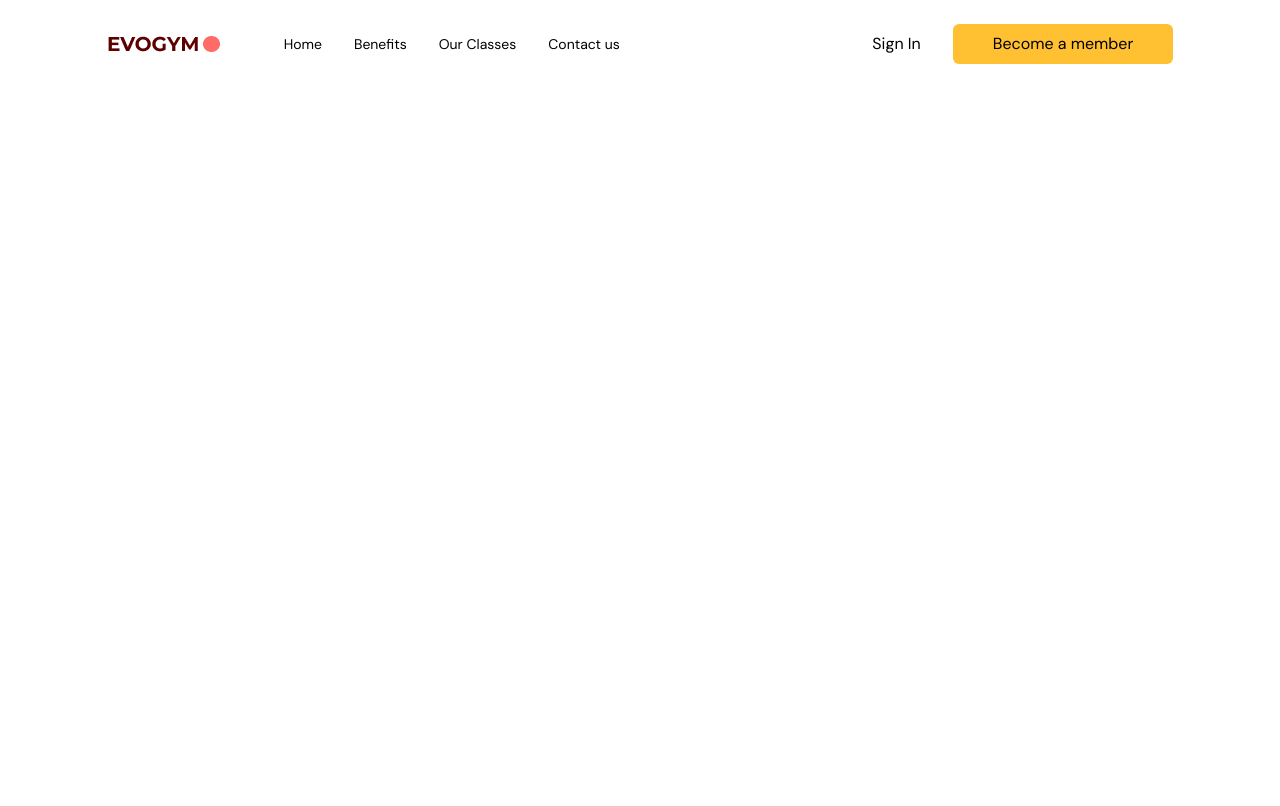
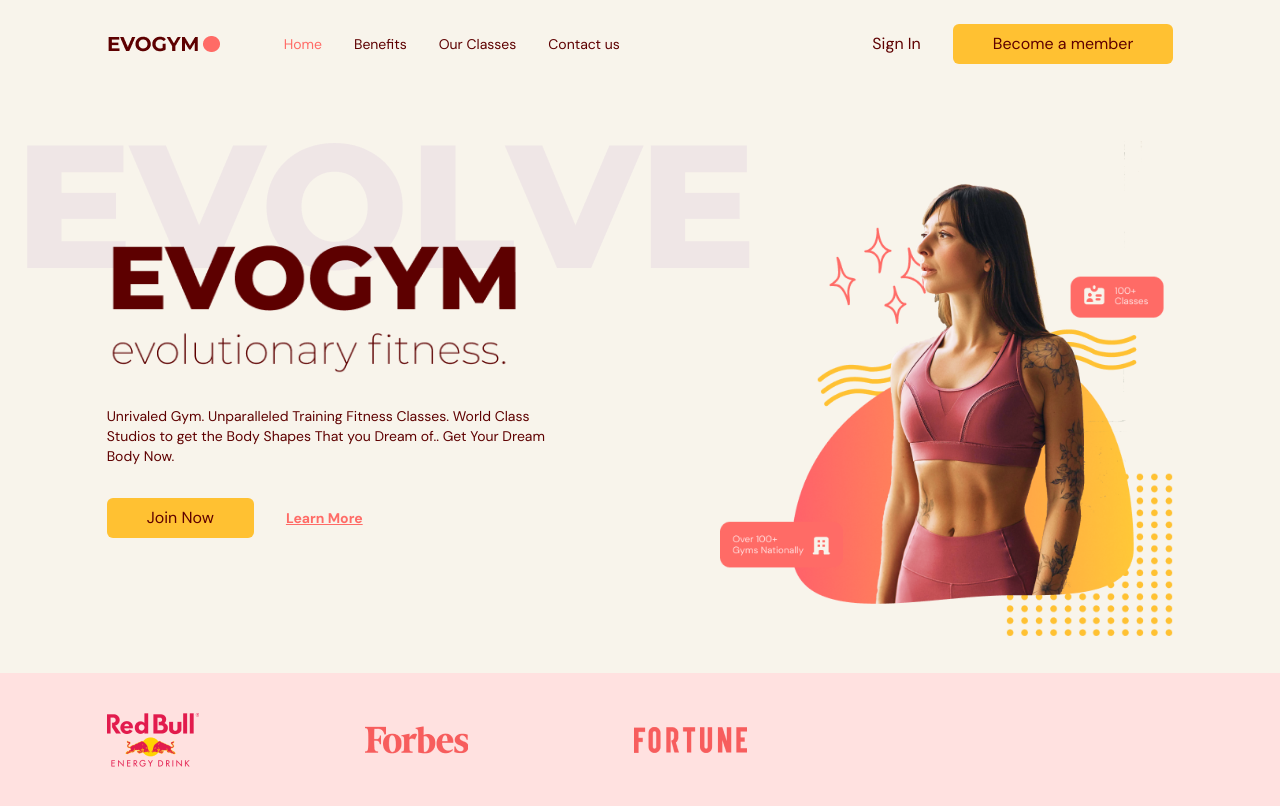
Before and after one commit to karen-baltazar/web_dev_practice, a React (Vite) app in the folder fitness-app/: page / in a window 1280 px wide. Shown: the top 806 px of the page. Built offline with nearby package versions, Linux system fonts and the light colour scheme.

Commit message:
[fitness-app] Create and style home page

```diff
--- a/fitness-app/src/App.tsx
+++ b/fitness-app/src/App.tsx
@@ -1,4 +1,5 @@
 import Navbar from "@/scenes/navbar";
+import Home from "@/scenes/home";
 import { useEffect, useState } from "react";
 import { SelectedPage } from "@/shared/type";
 
@@ -28,6 +29,7 @@
           selectedPage={selectedPage}
           setSelectedPage={setSelectedPage}
         />
+        <Home setSelectedPage={setSelectedPage} />
       </div>
     </>
   )
--- /dev/null
+++ b/fitness-app/src/scenes/home/index.tsx
@@ -0,0 +1,103 @@
+import useMediaQuery from "@/hooks/useMediaQuery";
+import { SelectedPage } from "@/shared/type";
+import ActionButton from "@/shared/ActionButton";
+import HomePageText from "@/assets/HomePageText.png";
+import HomePageGraphic from "@/assets/HomePageGraphic.png";
+import SponsorRedBull from "@/assets/SponsorRedBull.png";
+import SponsorForbes from "@/assets/SponsorForbes.png";
+import SponsorFortune from "@/assets/SponsorFortune.png";
+import AnchorLink from "react-anchor-link-smooth-scroll";
+import { motion } from "framer-motion";
+
+type Props = {
+  setSelectedPage: (value: SelectedPage) => void;
+};
+
+const Home = ({ setSelectedPage }: Props) => {
+  const isAboveMediumScreens = useMediaQuery("(min-width:1060px)");
+
+  return (
+    <section id="home" className="gap-16 bg-gray-20 py-10 md:h-full md:pb-0">
+      {/* IMAGE AND MAIN HEADER */}
+      <motion.div
+        className="mx-auto w-5/6 items-center justify-center md:flex md:h-5/6"
+        onViewportEnter={() => setSelectedPage(SelectedPage.Home)}
+      >
+        {/* MAIN HEADER */}
+        <div className="z-10 mt-32 md:basis-3/5">
+          {/* HEADINGS */}
+          <motion.div
+            className="md:-mt-20"
+            initial="hidden"
+            whileInView="visible"
+            viewport={{ once: true, amount: 0.5 }}
+            transition={{ duration: 0.5 }}
+            variants={{
+              hidden: { opacity: 0, x: -50 },
+              visible: { opacity: 1, x: 0 },
+            }}
+          >
+            <div className="relative">
+              <div className="before:absolute before:-top-20 before:-left-20 before:z-[-1] md:before:content-evolvetext">
+                <img alt="home-page-text" src={HomePageText} />
+              </div>
+            </div>
+
+            <p className="mt-8 text-sm">
+              Unrivaled Gym. Unparalleled Training Fitness Classes. World Class
+              Studios to get the Body Shapes That you Dream of.. Get Your Dream
+              Body Now.
+            </p>
+          </motion.div>
+
+          {/* ACTIONS */}
+          <motion.div
+            className="mt-8 flex items-center gap-8"
+            initial="hidden"
+            whileInView="visible"
+            viewport={{ once: true, amount: 0.5 }}
+            transition={{ delay: 0.2, duration: 0.5 }}
+            variants={{
+              hidden: { opacity: 0, x: -50 },
+              visible: { opacity: 1, x: 0 },
+            }}
+          >
+            <ActionButton setSelectedPage={setSelectedPage}>
+              Join Now
+            </ActionButton>
+            <AnchorLink
+              className="text-sm font-bold text-primary-500 underline hover:text-secondary-500"
+              onClick={() => setSelectedPage(SelectedPage.ContactUs)}
+              href={`#${SelectedPage.ContactUs}`}
+            >
+              <p>Learn More</p>
+            </AnchorLink>
+          </motion.div>
+        </div>
+
+        {/* IMAGE */}
+        <div
+          className="flex basis-3/5 justify-center md:z-10
+              md:ml-40 md:mt-16 md:justify-items-end"
+        >
+          <img alt="home-pageGraphic" src={HomePageGraphic} />
+        </div>
+      </motion.div>
+
+      {/* SPONSORS */}
+      {isAboveMediumScreens && (
+        <div className="h-[150px] w-full bg-primary-100 py-10">
+          <div className="mx-auto w-5/6">
+            <div className="flex w-3/5 items-center justify-between gap-8">
+              <img alt="redbull-sponsor" src={SponsorRedBull} />
+              <img alt="forbes-sponsor" src={SponsorForbes} />
+              <img alt="fortune-sponsor" src={SponsorFortune} />
+            </div>
+          </div>
+        </div>
+      )}
+    </section>
+  );
+};
+
+export default Home;
--- a/fitness-app/tailwind.config.cjs
+++ b/fitness-app/tailwind.config.cjs
@@ -5,14 +5,14 @@
     theme: {
         extend: {
             colors: {
-                "gray-20": "F8F4EB",
-                "gray-50": "EFE6E6",
-                "gray-100": "DFCCCC",
-                "gray-500": "5E0000",
+                "gray-20": "#F8F4EB",
+                "gray-50": "#EFE6E6",
+                "gray-100": "#DFCCCC",
+                "gray-500": "#5E0000",
                 "primary-100": "#FFE1E0",
-                "primary-200": "#FFA6A3",
-                "primary-300": "#FF6B66",
-                "secondary-400": "#FFCD58",
+                "primary-300": "#FFA6A3",
+                "primary-500": "#FF6B66",
+                "secondary-400": "#FFCD5B",
                 "secondary-500": "#FFC132",
             },
             backgroundImage: theme => ({
```
